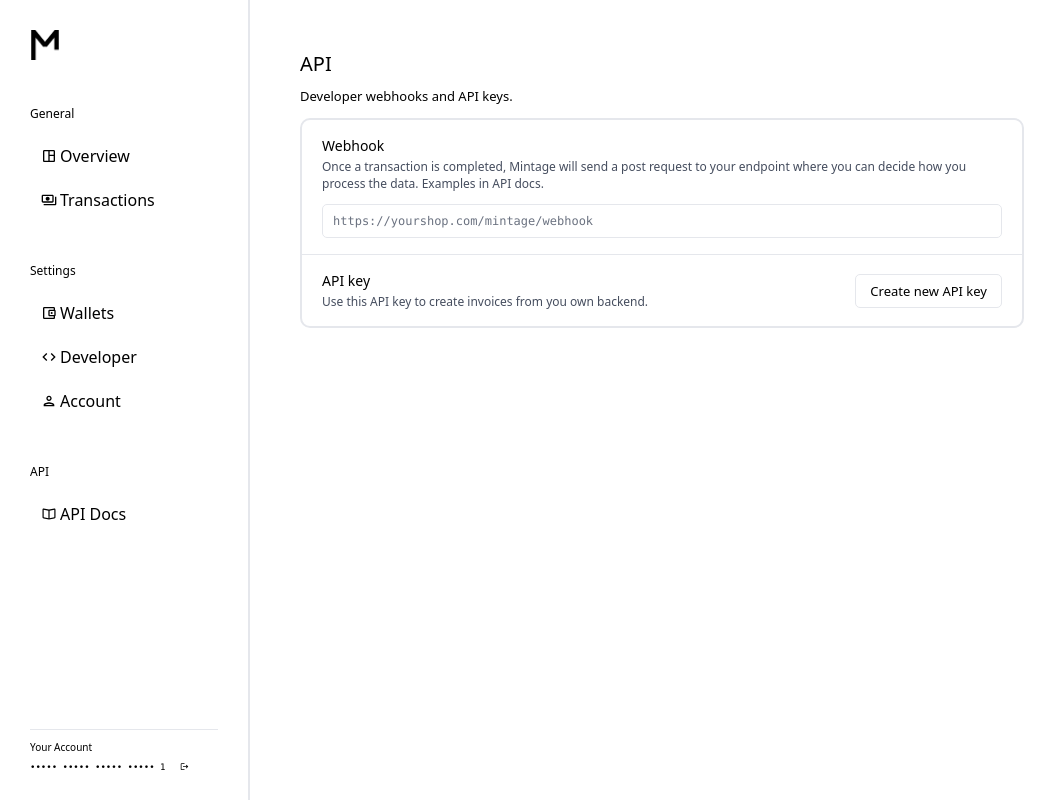
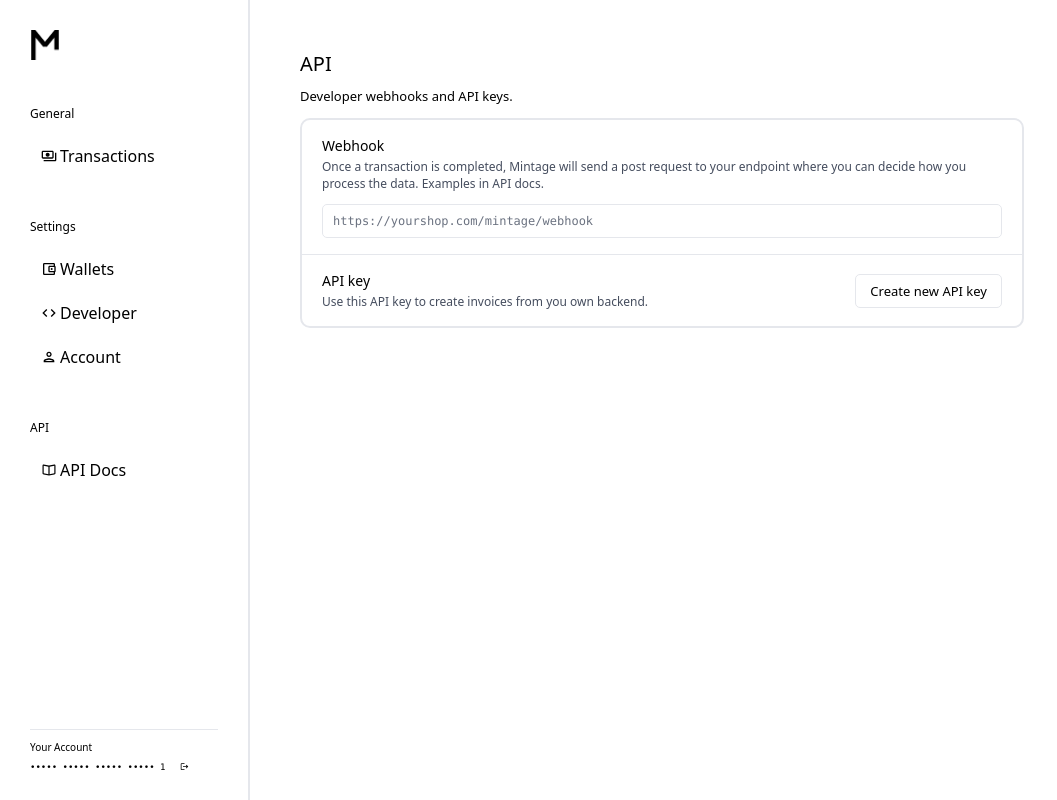
Before and after one commit to Liammkr/Mintage, a React (Vite) app: page /dashboard/api in a window 1280 px wide. Shown: the whole page, without its empty margins (0-1057 px from the left). Built offline with nearby package versions, Linux system fonts and the light colour scheme; no server answers; sample sign-in values are in the browser's storage.

Commit message:
1.6.1 Remove Overview Temporarily

```diff
--- a/src/components/DashboardLeft.tsx
+++ b/src/components/DashboardLeft.tsx
@@ -1,6 +1,5 @@
 import { LogoImg } from "./Logo";
 import {
-  MdOutlineSpaceDashboard,
   MdOutlinePayments,
   MdOutlineAccountBalanceWallet,
   MdCode,
@@ -12,6 +11,13 @@ import { IoMdBook } from "react-icons/io";
 import "./DashboardLeft.css";
 import { useNavigate } from "react-router-dom";
 import { toast } from "sonner";
+
+/*
+<p className="sidebartexts">
+        <MdOutlineSpaceDashboard></MdOutlineSpaceDashboard>Overview
+      </p>
+
+      MdOutlineSpaceDashboard,*/
 
 export default function DashboardLeft() {
   const navigate = useNavigate();
@@ -30,9 +36,7 @@ export default function DashboardLeft() {
     <div className="leftsidebardashboard">
       <LogoImg></LogoImg>
       <p className="sidebardescriptions">General</p>
-      <p className="sidebartexts">
-        <MdOutlineSpaceDashboard></MdOutlineSpaceDashboard>Overview
-      </p>
+
       <p
         className="sidebartexts"
         onClick={() => navigate("/dashboard/transactions")}
--- a/src/main.tsx
+++ b/src/main.tsx
@@ -35,6 +35,7 @@ createRoot(document.getElementById("root")!).render(
         <Route path="/dashboard/wallets" element={<Wallets />} />
         <Route path="/dashboard/account" element={<Account />} />
         <Route path="/dashboard/api" element={<API />} />
+        <Route path="/dashboard/overview" element={<Transactions />} />
         <Route path="*" element={<Fourofour />} />
       </Routes>
     </BrowserRouter>
```
